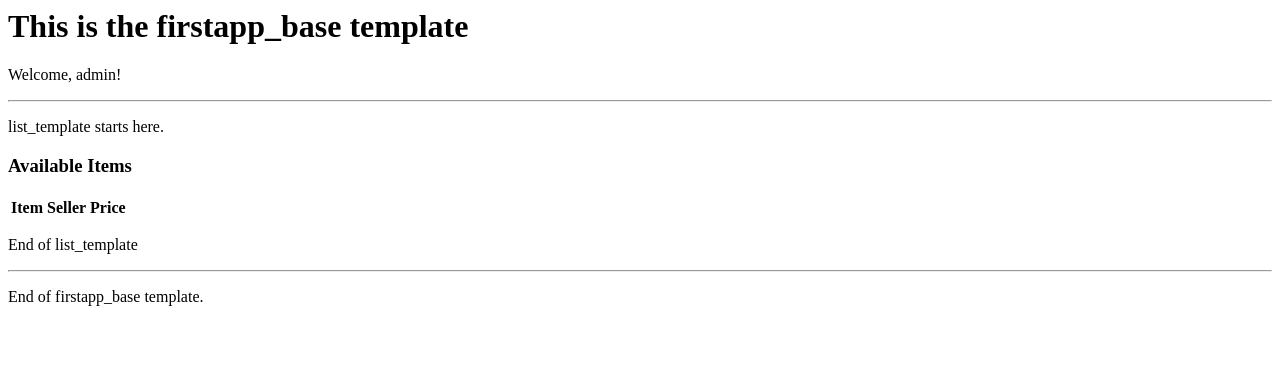
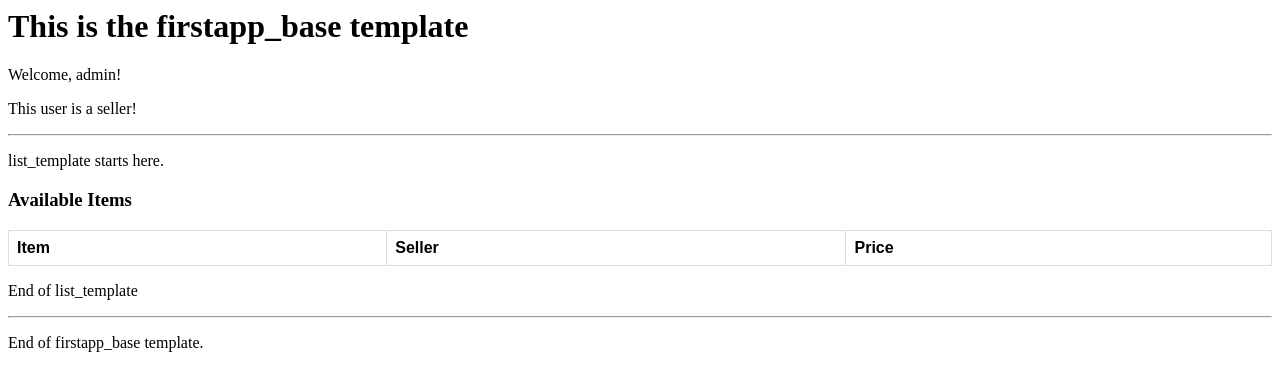
Before and after one commit to es-kan/tcptest, a Django app: template tcptest/firstapp/templates/list_template.html in a window 1280 px wide. Shown: the top 391 px of the page. Run offline with Django 3.2, Linux system fonts and the light colour scheme; the template is opened without the code that fills it, so the values that code supplies are empty; a user stored in the database is signed in; data comes from the database, SQL or seed files in the repository; both versions use the stored data as it was after the commit; parts of the project's set-up code (start-up, migrations or seed data) failed here and were passed over.

Commit message:
finalize branch before merge

```diff
--- a/tcptest/firstapp/models.py
+++ b/tcptest/firstapp/models.py
@@ -7,6 +7,7 @@ from django.contrib.auth.models import User
 # Create your models here.
 class Seller(models.Model):
     user = models.OneToOneField(User, on_delete=models.CASCADE)
+    trusted = models.BooleanField(default = False)
 
     def __str__(self):
         return '%s (%s %s)' %(self.user.username, self.user.first_name, self.user.last_name)
--- a/tcptest/firstapp/templates/firstapp_base.html
+++ b/tcptest/firstapp/templates/firstapp_base.html
@@ -3,11 +3,16 @@
 <html lang="en">
 <head>
   <title>FirstApp Store</title>
+  {% block head %}
+  {% endblock %}
 </head>
 <body>
   <h1>This is the firstapp_base template</h1>
   {% if user %}
   <p>Welcome, {{ user.username }}!</p>
+  {% if user.seller %}
+  <p>This user is a seller!</p>
+  {% endif %}
   {% else %}
   <p>Welcome, nameless stranger!</p>
   {% endif %}
--- a/tcptest/firstapp/templates/list_template.html
+++ b/tcptest/firstapp/templates/list_template.html
@@ -1,4 +1,24 @@
 {% extends "firstapp_base.html" %}
+
+{% block head %}
+<style>
+table {
+    font-family: arial, sans-serif;
+    border-collapse: collapse;
+    width: 100%;
+}
+
+td, th {
+    border: 1px solid #dddddd;
+    text-align: left;
+    padding: 8px;
+}
+
+tr:nth-child(even) {
+    background-color: #dddddd;
+}
+</style>
+{% endblock %}
 
 {% block itemlist %}
 <p>list_template starts here.</p>
--- a/tcptest/firstapp/views.py
+++ b/tcptest/firstapp/views.py
@@ -14,4 +14,4 @@ class IndexView(View):
         return render(request, template_name, context)
 
     def get_items(self):
-        return Item.objects.all()
+        return Item.objects.all().order_by('seller')
```
Also changed, not shown: tcptest/firstapp/admin.py (+10 -1 lines), tcptest/db.sqlite3, tcptest/firstapp/migrations/0003_auto_20170213_1424.py (added), 4 other files.
